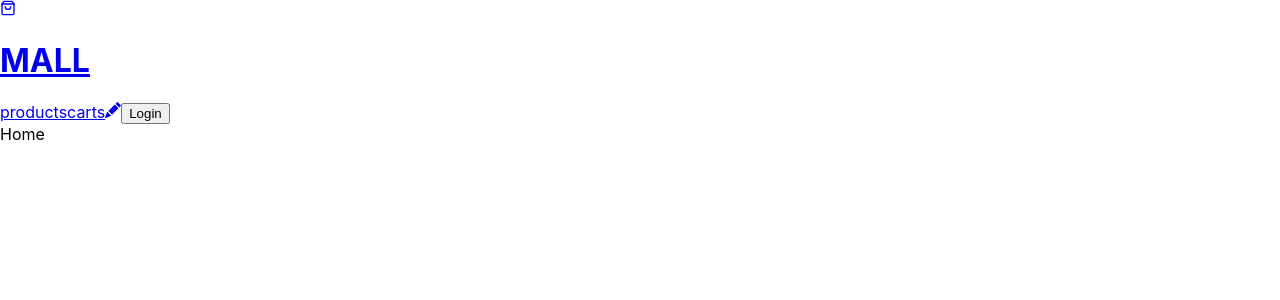
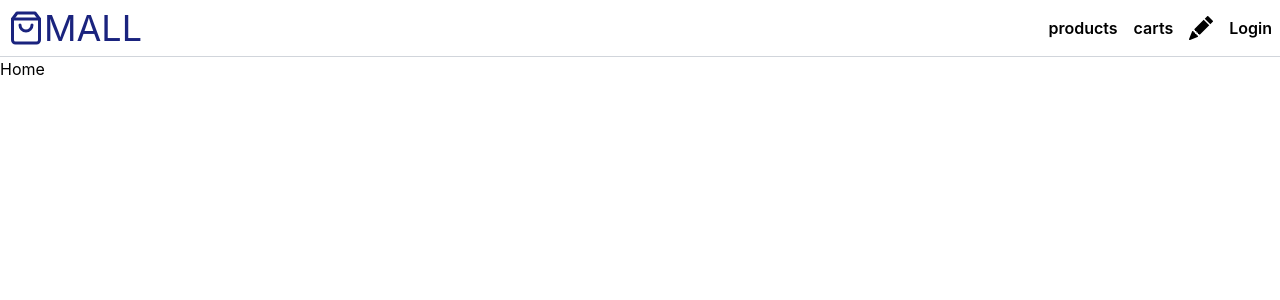
Before and after one commit to seni95/shopping_mall, a React (Create React App) app: page / in a window 1280 px wide. Shown: the top 300 px of the page. Built offline with nearby package versions, Linux system fonts and the light colour scheme.

Commit message:
apply tailwind and other css stuff

```diff
--- a/package.json
+++ b/package.json
@@ -3,6 +3,7 @@
   "version": "0.1.0",
   "private": true,
   "dependencies": {
+    "@babel/plugin-proposal-decorators": "^7.20.13",
     "@testing-library/jest-dom": "^5.14.1",
     "@testing-library/react": "^13.0.0",
     "@testing-library/user-event": "^13.2.1",
@@ -37,5 +38,8 @@
       "last 1 firefox version",
       "last 1 safari version"
     ]
+  },
+  "devDependencies": {
+    "tailwindcss": "^3.2.4"
   }
 }
--- a/src/components/Navbar.jsx
+++ b/src/components/Navbar.jsx
@@ -6,15 +6,15 @@
 
 export default function Navbar() {
   return (
-    <header>
-        <Link to="/">
+    <header className='flex justify-between border-b border-gray-300 p-2'>
+        <Link to="/" className='flex items-center text-4xl text-brand'>
             <FiShoppingBag></FiShoppingBag>
             <h1>MALL</h1>
         </Link>
-        <nav>
+        <nav className='flex items-center gap-4 font-semibold'>
             <Link to="/products">products</Link>
             <Link to="/carts">carts</Link>
-            <Link to="/products/new">
+            <Link to="/products/new" className='text-2xl'>
                 <BsFillPencilFill></BsFillPencilFill>
             </Link>
             <button>Login</button>
--- a/src/index.css
+++ b/src/index.css
@@ -1,3 +1,7 @@
+@tailwind base;
+@tailwind components;
+@tailwind utilities;
+
 body {
   margin: 0;
   font-family: -apple-system, BlinkMacSystemFont, 'Segoe UI', 'Roboto', 'Oxygen',
@@ -5,6 +9,11 @@
     sans-serif;
   -webkit-font-smoothing: antialiased;
   -moz-osx-font-smoothing: grayscale;
+  @apply flex flex-col items-center;
+}
+
+#root{
+  @apply w-full max-w-screen-2xl
 }
 
 code {
--- a/src/index.js
+++ b/src/index.js
@@ -1,4 +1,4 @@
-import React from 'react';
+import React, { Component } from 'react';
 import ReactDOM from 'react-dom/client';
 import './index.css';
 import App from './App';
--- /dev/null
+++ b/tailwind.config.js
@@ -0,0 +1,12 @@
+/** @type {import('tailwindcss').Config} */
+module.exports = {
+  content: ["./src/**/*.{js,jsx}"],
+  theme: {
+    extend: {
+      colors:{
+        brand:'#1a237e'
+      }
+    },
+  },
+  plugins: [],
+}
```
Also changed, not shown: 2 other files (tests, documents, lock files or other folders).
